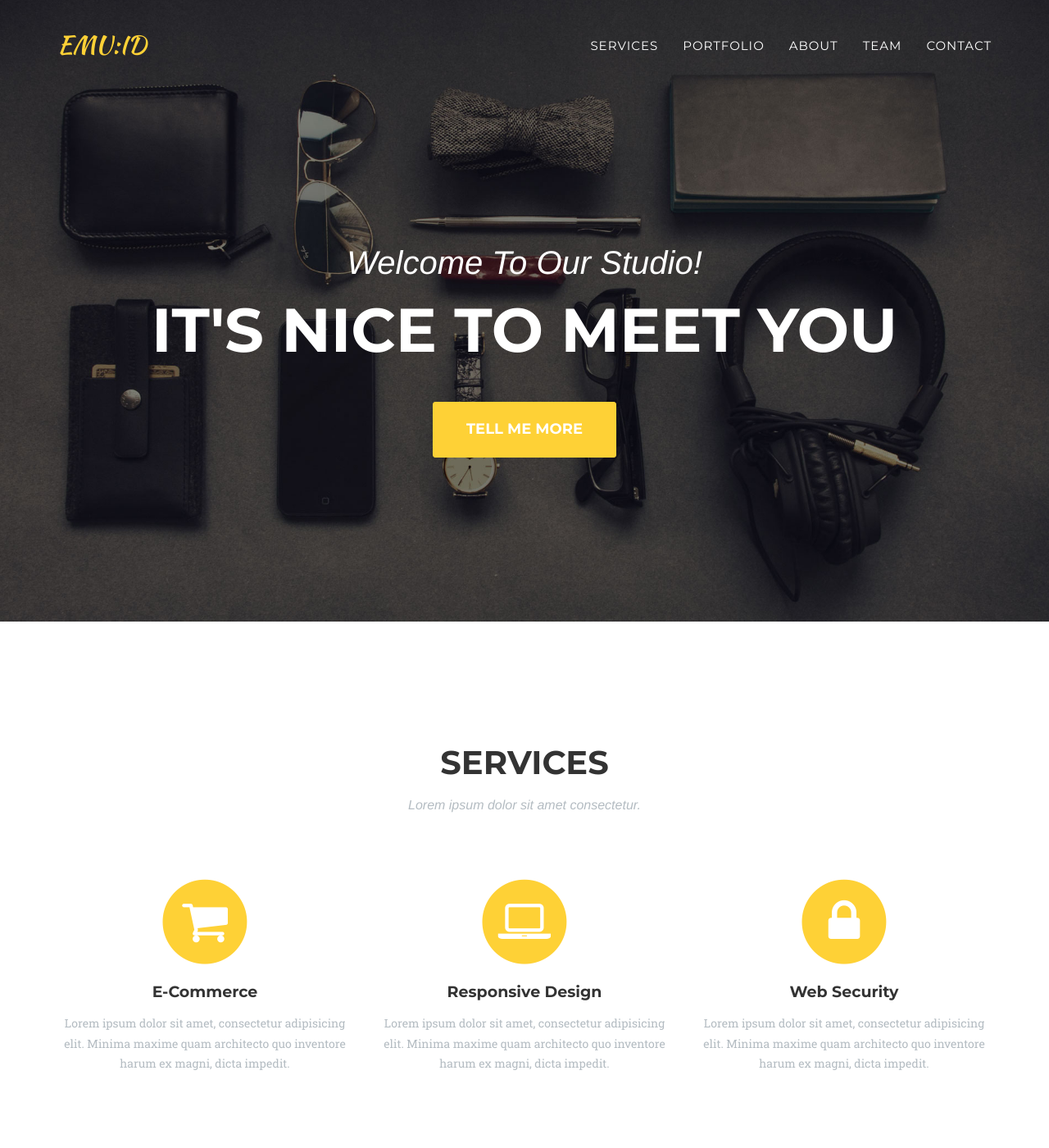
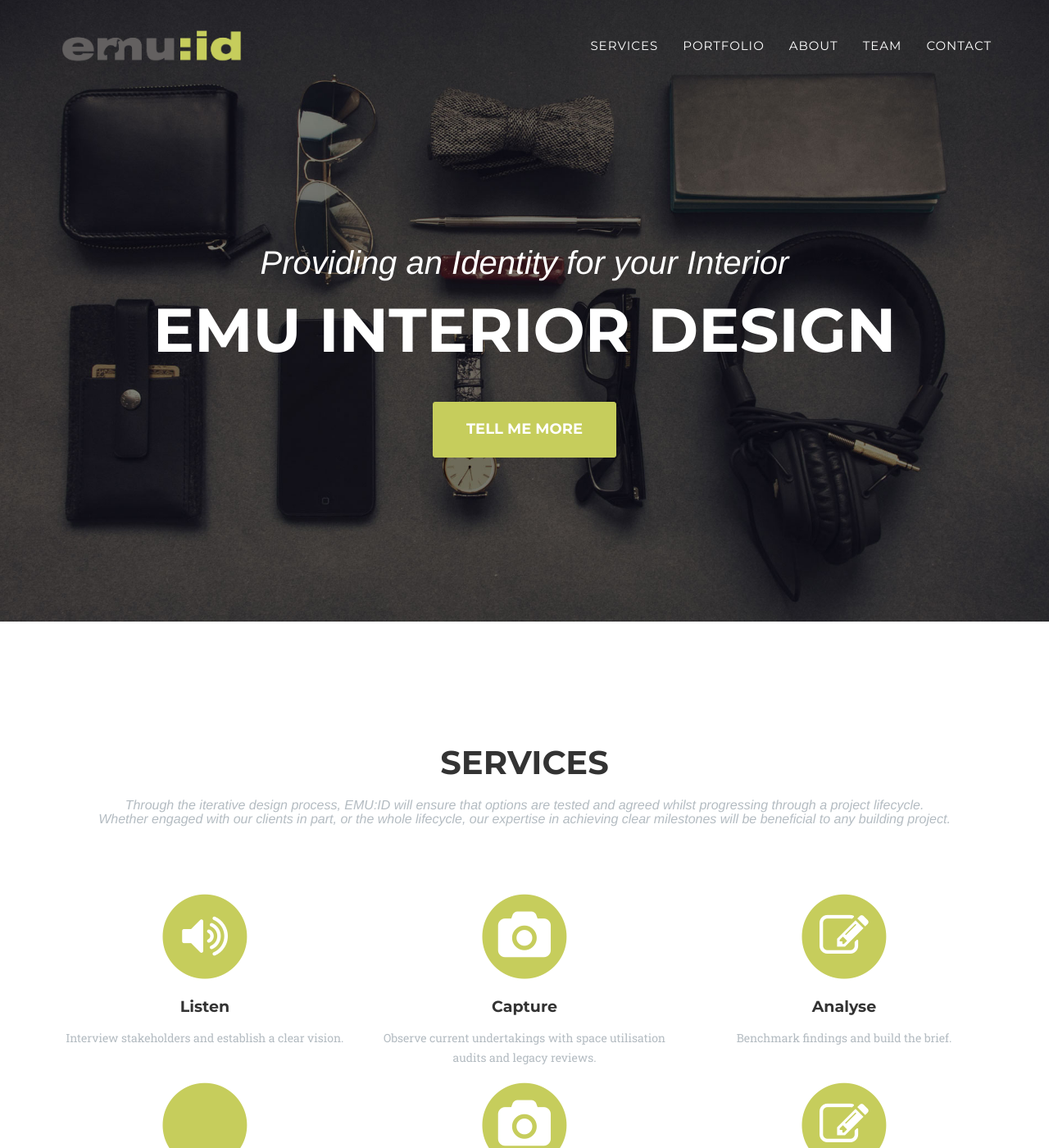
Before and after one commit to emuid/emuid.github.io, a Jekyll site: the page built from index.html, in a window 1280 px wide and 1400 px high. Shown: the whole window at 82% size. Built offline with Jekyll 4.4.1, drawn with Linux system fonts in a browser that asks for light colours; some web fonts are replaced; some of the changed text lies outside the part shown.

Commit message:
changed colours and started services

```diff
--- a/_data/template.yml
+++ b/_data/template.yml
@@ -1,7 +1,7 @@
 # Color settings (hex-codes without the leading hash-tag)
 color:
-  primary: fed136
-  secondary: fec503
+  primary: c6cd5c
+  secondary: 939353
   secondary-dark: 333
   muted: 777
 
--- a/_includes/css/agency.css
+++ b/_includes/css/agency.css
@@ -178,6 +178,7 @@ fieldset[disabled] .btn-xl.active {
 .navbar-default .navbar-brand {
     font-family: "Kaushan Script","Helvetica Neue",Helvetica,Arial,cursive;
     color: #{{ site.data.template.color.primary }};
+    padding: 5.5px 15px 20.5px;
 }
 
 .navbar-default .navbar-brand:hover,
--- a/_includes/header.html
+++ b/_includes/header.html
@@ -9,7 +9,10 @@
                     <span class="icon-bar"></span>
                     <span class="icon-bar"></span>
                 </button>
-                <a class="navbar-brand page-scroll" href="#page-top">{{site.title}}</a>
+                <a class="navbar-brand page-scroll" href="#page-top">
+                    <img src="img/logos/emuid.png" height="50">
+                    <!--{{site.title}}-->
+                </a>
             </div>
 
             <!-- Collect the nav links, forms, and other content for toggling -->
@@ -44,8 +47,8 @@
     <header>
         <div class="container">
             <div class="intro-text">
-                <div class="intro-lead-in">Welcome To Our Studio!</div>
-                <div class="intro-heading">It's Nice To Meet You</div>
+                <div class="intro-lead-in">Providing an Identity for your Interior</div>
+                <div class="intro-heading">EMU Interior Design</div>
                 <a href="#services" class="page-scroll btn btn-xl">Tell Me More</a>
             </div>
         </div>
--- a/_includes/services.html
+++ b/_includes/services.html
@@ -4,32 +4,60 @@
             <div class="row">
                 <div class="col-lg-12 text-center">
                     <h2 class="section-heading">Services</h2>
-                    <h3 class="section-subheading text-muted">Lorem ipsum dolor sit amet consectetur.</h3>
+                    <h3 class="section-subheading text-muted">Through the iterative design process, EMU:ID will ensure that options are tested and agreed whilst progressing through a project lifecycle.
+                        <br/>
+                        Whether engaged with our clients in part, or the whole lifecycle, our expertise in achieving clear milestones will be beneficial to any building project.</h3>
                 </div>
             </div>
             <div class="row text-center">
                 <div class="col-md-4">
                     <span class="fa-stack fa-4x">
                         <i class="fa fa-circle fa-stack-2x text-primary"></i>
-                        <i class="fa fa-shopping-cart fa-stack-1x fa-inverse"></i>
+                        <i class="fa fa-volume-up fa-stack-1x fa-inverse"></i>
                     </span>
-                    <h4 class="service-heading">E-Commerce</h4>
+                    <h4 class="service-heading">Listen</h4>
+                    <p class="text-muted">Interview stakeholders and establish a clear vision.</p>
+                </div>
+                <div class="col-md-4">
+                    <span class="fa-stack fa-4x">
+                        <i class="fa fa-circle fa-stack-2x text-primary"></i>
+                        <i class="fa fa-camera fa-stack-1x fa-inverse"></i>
+                    </span>
+                    <h4 class="service-heading">Capture</h4>
+                    <p class="text-muted">Observe current undertakings with space utilisation audits and legacy reviews.</p>
+                </div>
+                <div class="col-md-4">
+                    <span class="fa-stack fa-4x">
+                        <i class="fa fa-circle fa-stack-2x text-primary"></i>
+                        <i class="fa fa-edit fa-stack-1x fa-inverse"></i>
+                    </span>
+                    <h4 class="service-heading">Analyse</h4>
+                    <p class="text-muted">Benchmark findings and build the brief.</p>
+                </div>
+            </div>
+            <div class="row text-center">
+                <div class="col-md-4">
+                    <span class="fa-stack fa-4x">
+                        <i class="fa fa-circle fa-stack-2x text-primary"></i>
+                        <i class="fa fa-lightbulb fa-stack-1x fa-inverse"></i>
+                    </span>
+                    <h4 class="service-heading">Concept</h4>
+                    <p class="text-muted">Outline proposal.</p>
+                </div>
+                <div class="col-md-4">
+                    <span class="fa-stack fa-4x">
+                        <i class="fa fa-circle fa-stack-2x text-primary"></i>
+                        <i class="fa fa-camera fa-stack-1x fa-inverse"></i>
+                    </span>
+                    <h4 class="service-heading">Challenge</h4>
                     <p class="text-muted">Lorem ipsum dolor sit amet, consectetur adipisicing elit. Minima maxime quam architecto quo inventore harum ex magni, dicta impedit.</p>
                 </div>
                 <div class="col-md-4">
                     <span class="fa-stack fa-4x">
                         <i class="fa fa-circle fa-stack-2x text-primary"></i>
-                        <i class="fa fa-laptop fa-stack-1x fa-inverse"></i>
+                        <i class="fa fa-edit fa-stack-1x fa-inverse"></i>
                     </span>
-                    <h4 class="service-heading">Responsive Design</h4>
-                    <p class="text-muted">Lorem ipsum dolor sit amet, consectetur adipisicing elit. Minima maxime quam architecto quo inventore harum ex magni, dicta impedit.</p>
-                </div>
-                <div class="col-md-4">
-                    <span class="fa-stack fa-4x">
-                        <i class="fa fa-circle fa-stack-2x text-primary"></i>
-                        <i class="fa fa-lock fa-stack-1x fa-inverse"></i>
-                    </span>
-                    <h4 class="service-heading">Web Security</h4>
+                    <h4 class="service-heading">Workshop</h4>
                     <p class="text-muted">Lorem ipsum dolor sit amet, consectetur adipisicing elit. Minima maxime quam architecto quo inventore harum ex magni, dicta impedit.</p>
                 </div>
             </div>
```
Also changed, not shown: img/logos/emuid.png (added).
